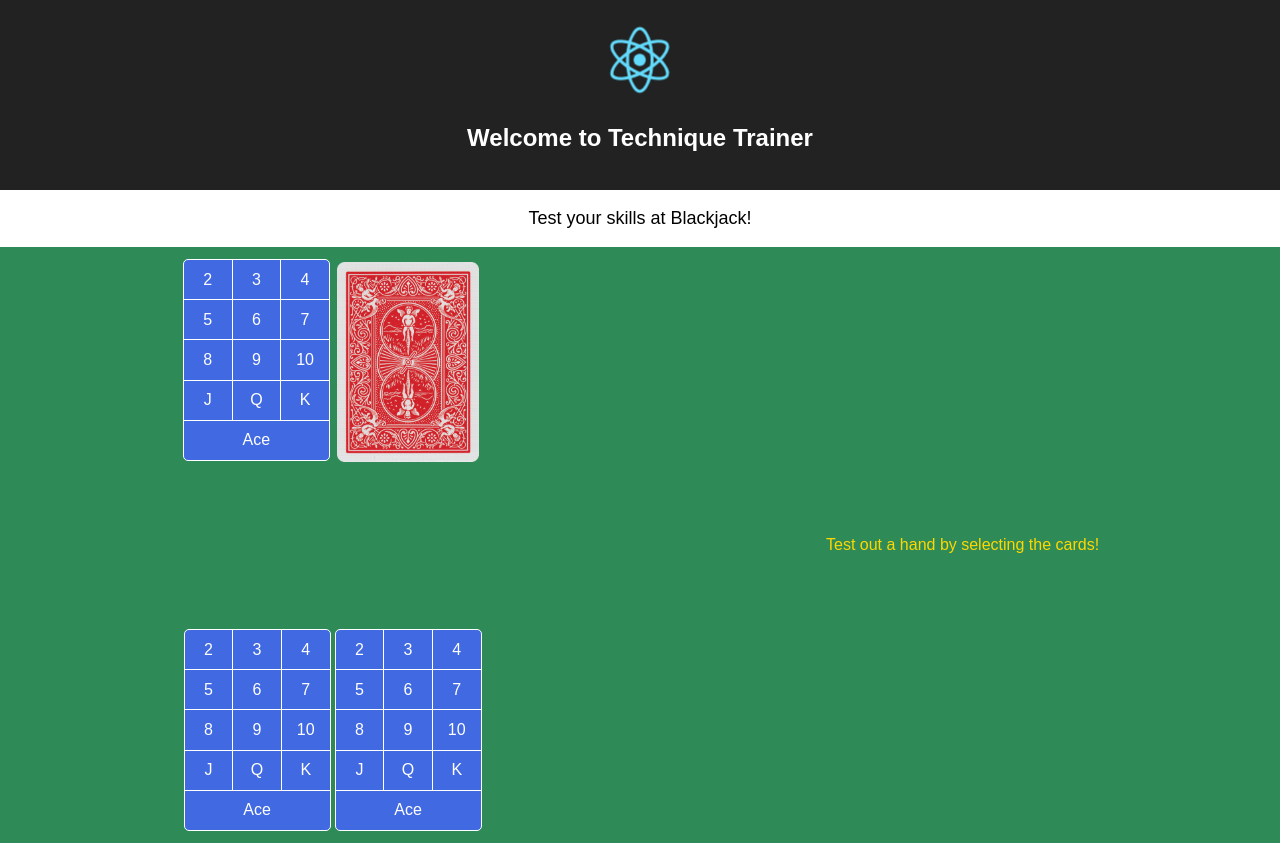
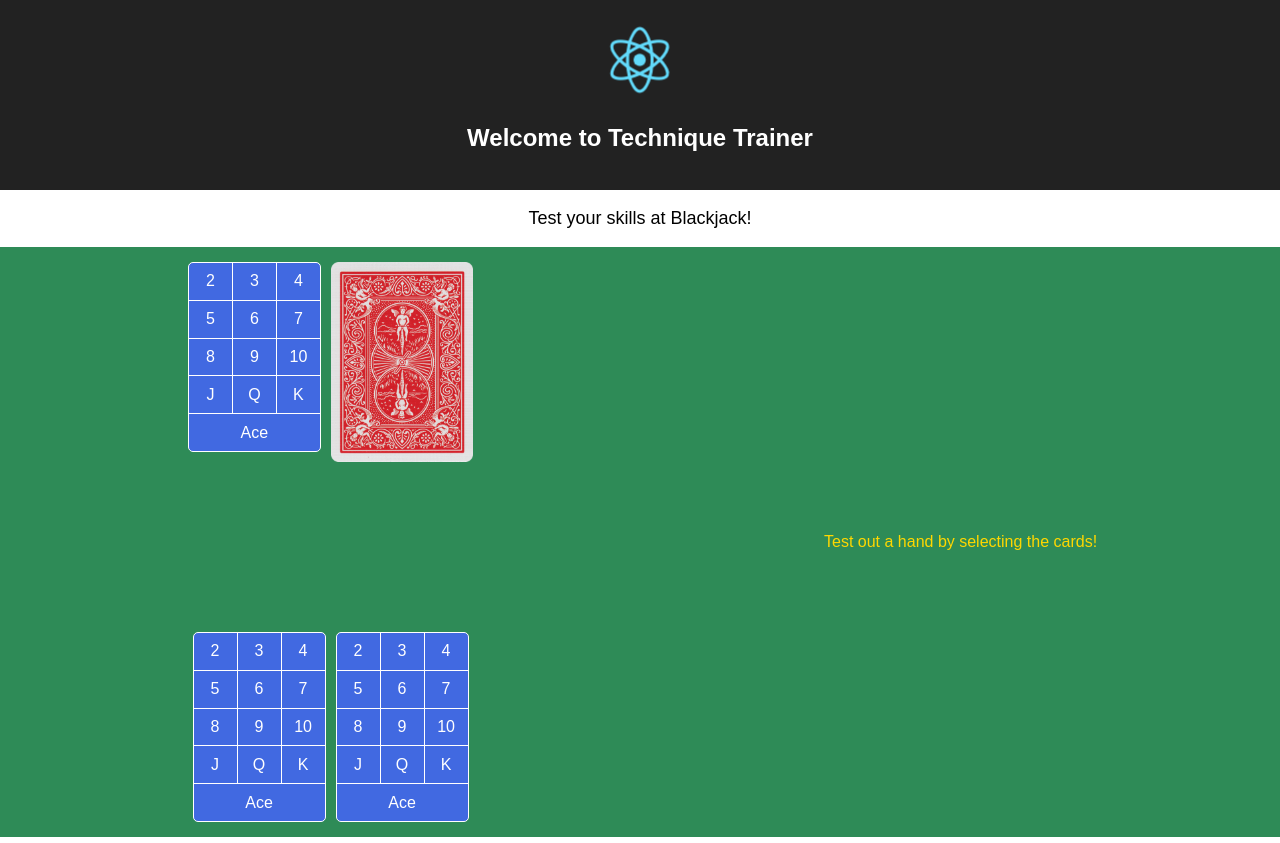
Before and after one commit to FyZyX/technique-trainer, a React (Create React App) app: page / in a window 1280 px wide. Built offline with nearby package versions, Linux system fonts and the light colour scheme.

Commit message:
Fixed sizing of CardSelector to better match Card

```diff
--- a/src/stylesheets/CardSelector.css
+++ b/src/stylesheets/CardSelector.css
@@ -1,12 +1,18 @@
+.Card-selector {
+    display: flex;
+    padding: 5px;
+    height: 200px;
+    width: 143px;
+}
+
 .Card-selector tbody {
-    height: 200px;
-    width: 145px;
     display: flex;
     flex-direction: column;
     background-color: royalblue;
     color: white;
     border: 1px solid white;
     border-radius: 5px;
+    flex: 1;
 }
 
 .Card-selector tr {
```
